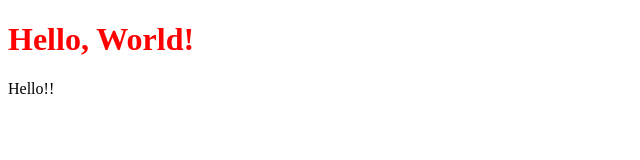
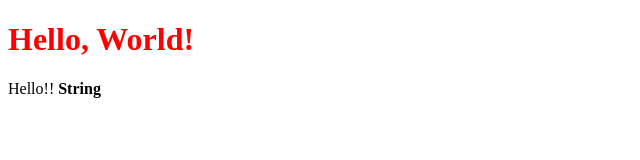
Before and after one commit to linaone/website-test, a plain HTML site: page index.html in a window 1280 px wide. Shown: the full height of the page, 0-640 px from the left. Drawn offline with Linux system fonts and the light colour scheme.

Commit message:
add newline

```diff
--- a/index.html
+++ b/index.html
@@ -10,5 +10,6 @@
 <body>
     <h1>Hello, World!</h1>
     Hello!!
+    <b>String</b>
 </body>
 </html>
```
